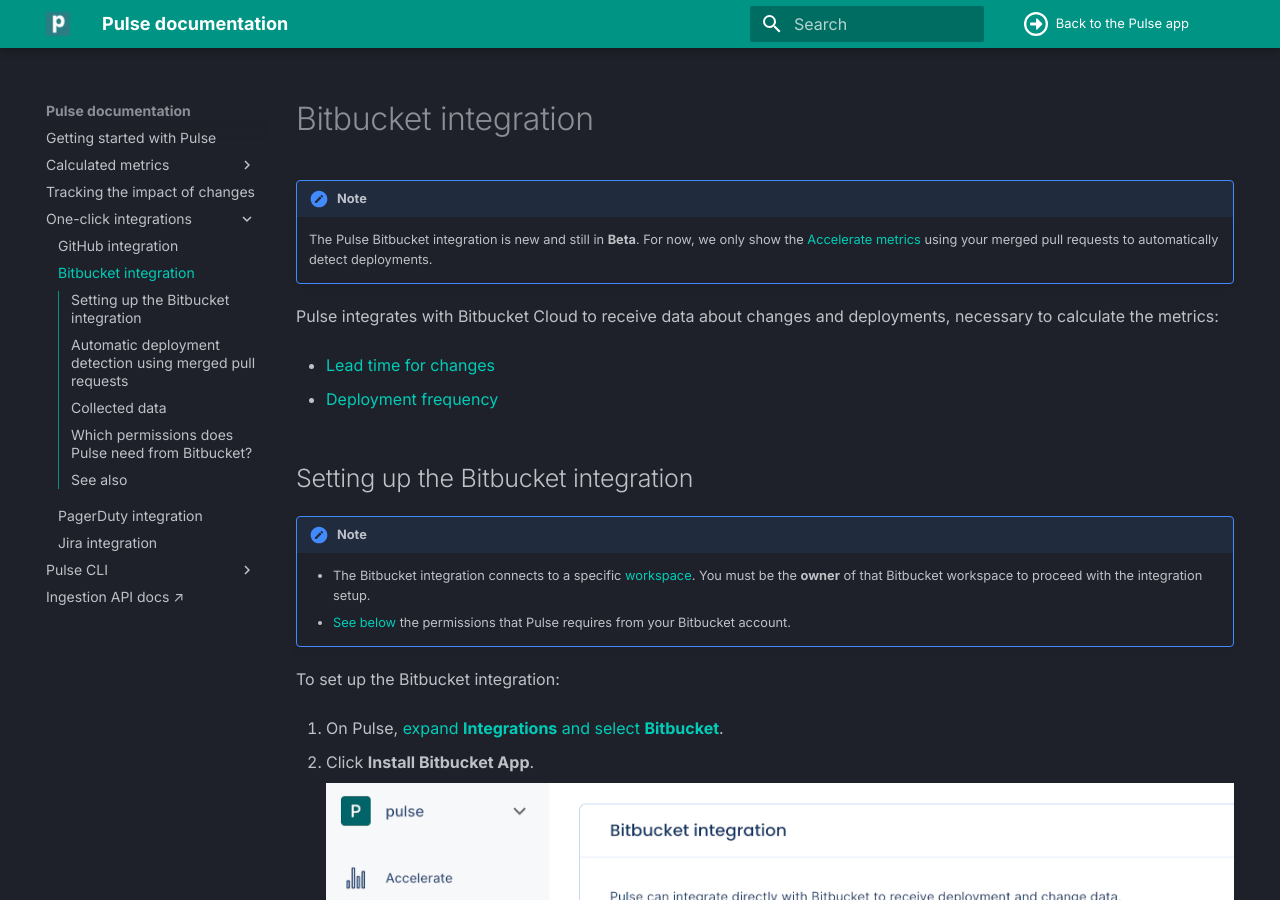
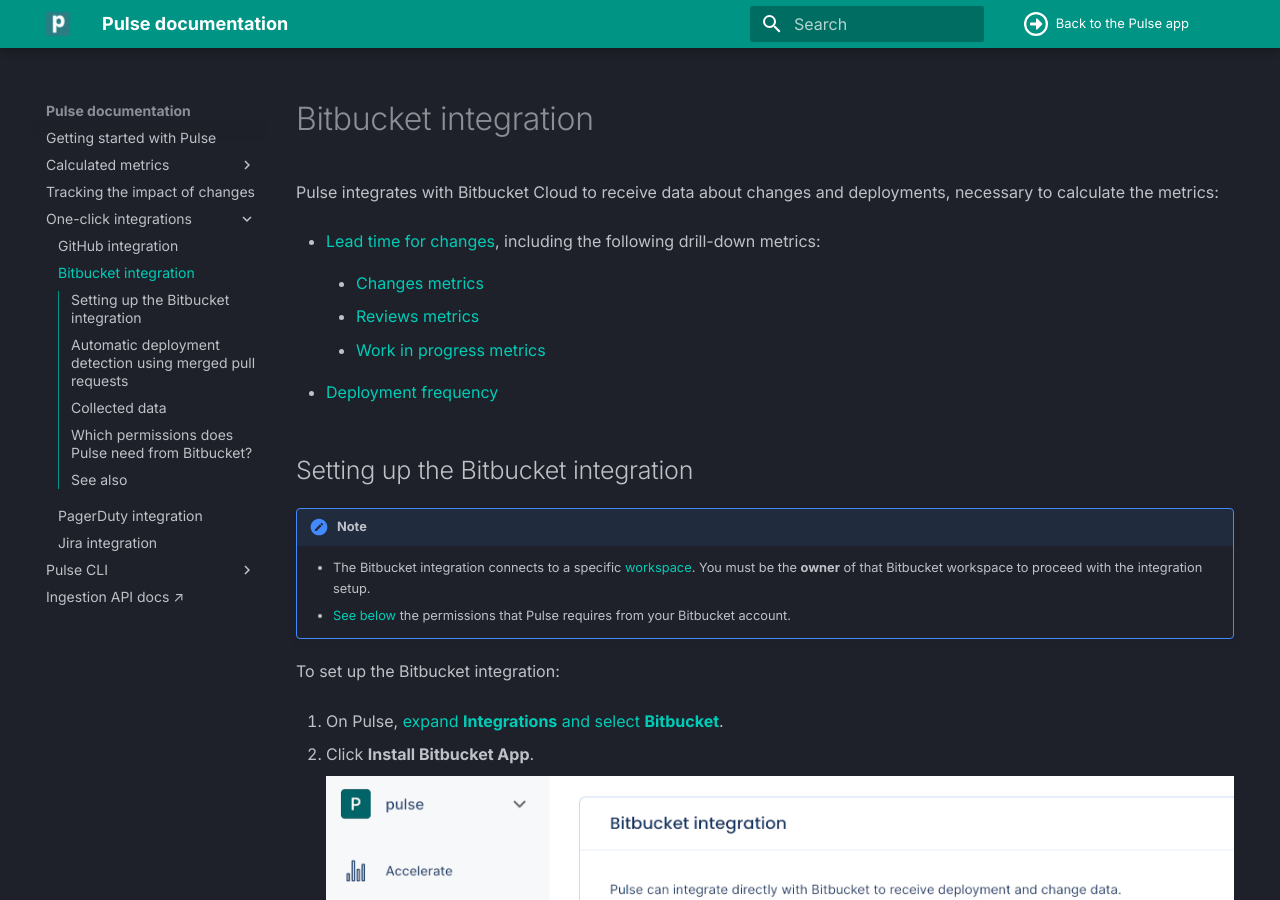
Before and after one commit to codacy/pulse-user-docs, an MkDocs documentation site: the page built from docs/one-click-integrations/bitbucket-integration.md, in a window 1280 px wide and 900 px high. Built offline with MkDocs 1.6.1 and Material for MkDocs 9.7.7, drawn with Linux system fonts in a browser that asks for light colours; some of the changed text lies outside the part shown.

Commit message:
feat: Remove limitation and add new metrics to list PUL-1566 (#178)
* feat: Remove limitation and add new metrics to list

* feat: Update the "See also" sections

* feat: Completed information in the collected data table considering the new calculated metrics

* clean: Update Work in process introduction to consider Bitbucket integration

* clean: Add note about GitHub or Bitbucket integration required to changes and reviews metrics

Co-authored-by: Paulo Ribeiro <paulo.ribeiro@codacy.com>
Co-authored-by: Rafael Cortês <rafael@codacy.com>

```diff
--- a/docs/one-click-integrations/bitbucket-integration.md
+++ b/docs/one-click-integrations/bitbucket-integration.md
@@ -1,11 +1,14 @@
 # Bitbucket integration
 
-!!! note
-    <!--NOTE Limitation from Bitbucket integration V1-V2-->The Pulse Bitbucket integration is new and still in **Beta**. For now, we only show the [Accelerate metrics](../metrics/accelerate.md) using your merged pull requests to automatically detect deployments.
+Pulse integrates with Bitbucket Cloud to receive data about changes and deployments, necessary to calculate the metrics:
 
-<!--NOTE Limitation from Bitbucket integration V1-V2-->Pulse integrates with Bitbucket Cloud to receive data about changes and deployments, necessary to calculate the metrics:
+-   [Lead time for changes](../metrics/accelerate.md#lead-time-for-changes), including the following drill-down metrics:
 
--   [Lead time for changes](../metrics/accelerate.md#lead-time-for-changes)
+    -   [Changes metrics](../metrics/accelerate-changes.md#changes-metrics)
+
+    -   [Reviews metrics](../metrics/accelerate-changes.md#reviews-metrics)
+
+    -   [Work in progress metrics](../metrics/accelerate-wip.md)
 
 -   [Deployment frequency](../metrics/accelerate.md#deployment-frequency)
 
@@ -84,6 +87,13 @@
     <td>Deployment frequency and Change failure rate on the <a href="../../metrics/accelerate/">Accelerate Overview dashboard</a></td>
 </tr>
 <tr>
+    <td>Pull requests</td>
+    <td>
+        -
+    </td>
+    <td><a href="../../metrics/accelerate-changes/">Changes & Reviews dashboard</a>,<br/><a href="../../metrics/accelerate-wip/">Work in Progress dashboard</a></td>
+</tr>
+<tr>
     <td>User groups</td>
     <td>
         <p>Deployments:</p>
@@ -91,7 +101,7 @@
             <li><code>teams</code>: Bitbucket user groups of the author of a deployment<sup><a href="#deployment-teams">2</a></sup></li>
         </ul>
     </td>
-    <td>Filters the <a href="../../metrics/accelerate/">Accelerate Overview dashboard</a> by the contributions made by the team</td>
+    <td>Filters the <a href="../../metrics/accelerate/">Accelerate Overview dashboard</a>, <a href="../../metrics/accelerate-changes/">Changes & Reviews dashboard</a>, and <a href="../../metrics/accelerate-wip/">Work in Progress dashboard</a> by the contributions made by the team</td>
 </tr>
 </table>
 
@@ -155,3 +165,5 @@
 ## See also
 
 -   [Accelerate metrics](../metrics/accelerate.md)
+-   [Changes and reviews metrics](../metrics/accelerate-changes.md)
+-   [Work in progress metrics](../metrics/accelerate-wip.md)
```
Also changed, not shown: docs/metrics/accelerate-changes.md (+4 -3 lines), docs/metrics/accelerate-wip.md (+3 -3 lines), docs/one-click-integrations/github-integration.md (+1 -0 lines).
